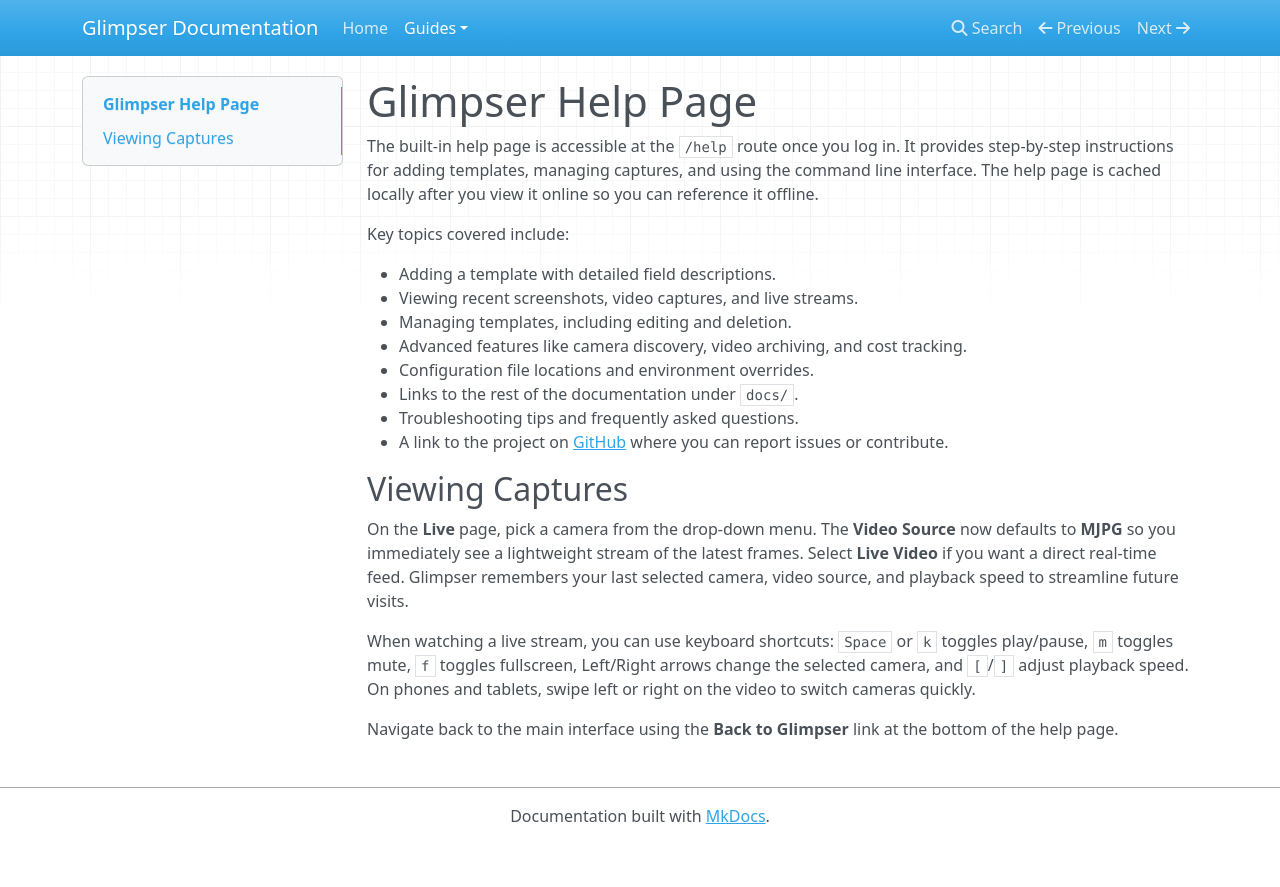
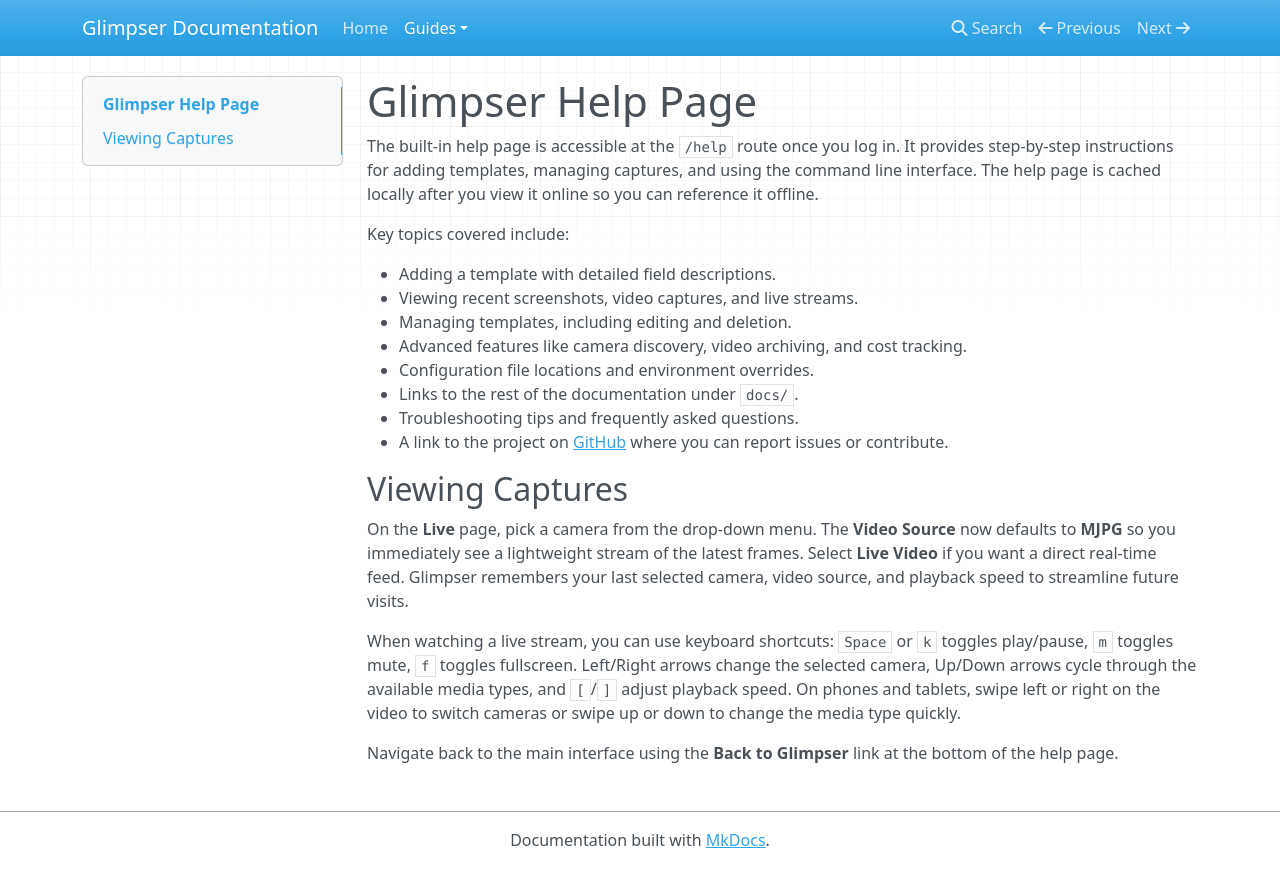
Before and after one commit to KristopherKubicki/glimpser, an MkDocs documentation site: the page built from docs/help_page.md, in a window 1280 px wide. Shown: the top 887 px of the page. Built offline with MkDocs 1.6.1, drawn with Linux system fonts in a browser that asks for light colours; nearby versions of some CDN libraries.

Commit message:
feat(live): add keyboard controls for media type

```diff
--- a/docs/help_page.md
+++ b/docs/help_page.md
@@ -22,9 +22,11 @@
 On the **Live** page, pick a camera from the drop-down menu. The **Video Source** now defaults to **MJPG** so you immediately see a lightweight stream of the latest frames. Select **Live Video** if you want a direct real-time feed. Glimpser remembers your last selected camera, video source, and playback speed to streamline future visits.
 
 When watching a live stream, you can use keyboard shortcuts:
-`Space` or `k` toggles play/pause, `m` toggles mute, `f` toggles fullscreen,
-Left/Right arrows change the selected camera, and `[`/`]` adjust playback speed.
-On phones and tablets, swipe left or right on the video to switch cameras quickly.
+`Space` or `k` toggles play/pause, `m` toggles mute, `f` toggles fullscreen.
+Left/Right arrows change the selected camera, Up/Down arrows cycle through the
+available media types, and `[`/`]` adjust playback speed. On phones and tablets,
+swipe left or right on the video to switch cameras or swipe up or down to change
+the media type quickly.
 
 Navigate back to the main interface using the **Back to Glimpser** link at the
 bottom of the help page.
```
Also changed, not shown: app/static/js/live.js (+38 -1 lines).
